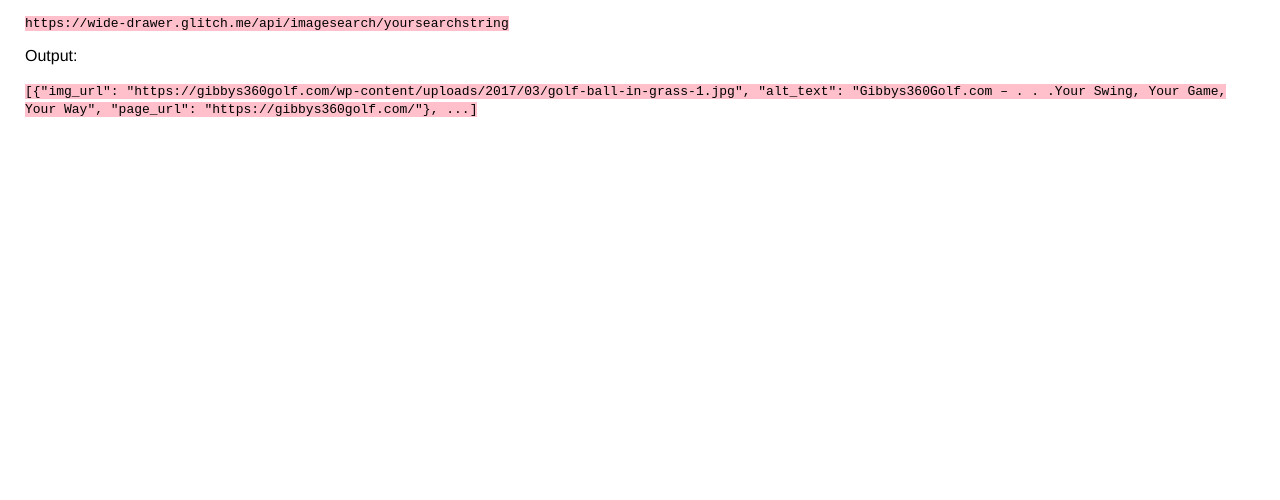
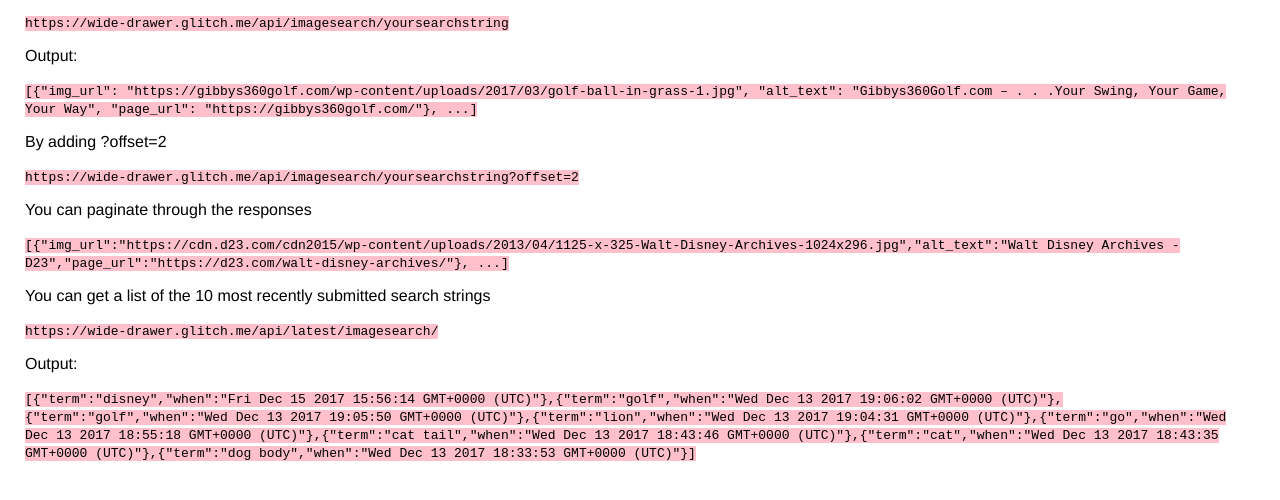
Before and after one commit to mikhailsinyakov/image_search, a website: page public/index.html in a window 1280 px wide. Shown: the part 104-604 px from the top of the page. Drawn offline with Linux system fonts and the light colour scheme.

Commit message:
☺️📡 Checkpoint public/index.html:586560 package.json:586560 README.md:586560

```diff
--- a/public/index.html
+++ b/public/index.html
@@ -30,7 +30,32 @@
         [{"img_url": "https://gibbys360golf.com/wp-content/uploads/2017/03/golf-ball-in-grass-1.jpg",
         "alt_text": "Gibbys360Golf.com – . . .Your Swing, Your Game, Your Way",
          "page_url": "https://gibbys360golf.com/"}, ...]
+      </code>
 
+      <p>
+        By adding ?offset=2
+      </p>
+      <code>
+        https://wide-drawer.glitch.me/api/imagesearch/yoursearchstring?offset=2
+      </code>
+      <p>
+        You can paginate through the responses
+      </p>
+      <code>
+        [{"img_url":"https://cdn.d23.com/cdn2015/wp-content/uploads/2013/04/1125-x-325-Walt-Disney-Archives-1024x296.jpg","alt_text":"Walt Disney Archives - D23","page_url":"https://d23.com/walt-disney-archives/"}, ...]
+      </code>
+
+      <p>
+         You can get a list of the 10 most recently submitted search strings
+      </p>
+      <code>
+        https://wide-drawer.glitch.me/api/latest/imagesearch/
+      </code>
+      <p>
+        Output:
+      </p>
+      <code>
+        [{"term":"disney","when":"Fri Dec 15 2017 15:56:14 GMT+0000 (UTC)"},{"term":"golf","when":"Wed Dec 13 2017 19:06:02 GMT+0000 (UTC)"},{"term":"golf","when":"Wed Dec 13 2017 19:05:50 GMT+0000 (UTC)"},{"term":"lion","when":"Wed Dec 13 2017 19:04:31 GMT+0000 (UTC)"},{"term":"go","when":"Wed Dec 13 2017 18:55:18 GMT+0000 (UTC)"},{"term":"cat tail","when":"Wed Dec 13 2017 18:43:46 GMT+0000 (UTC)"},{"term":"cat","when":"Wed Dec 13 2017 18:43:35 GMT+0000 (UTC)"},{"term":"dog body","when":"Wed Dec 13 2017 18:33:53 GMT+0000 (UTC)"}]
       </code>
     </main>
 
```
Also changed, not shown: package.json (+5 -3 lines), .config/configstore/update-notifier-npm.json, README.md.
